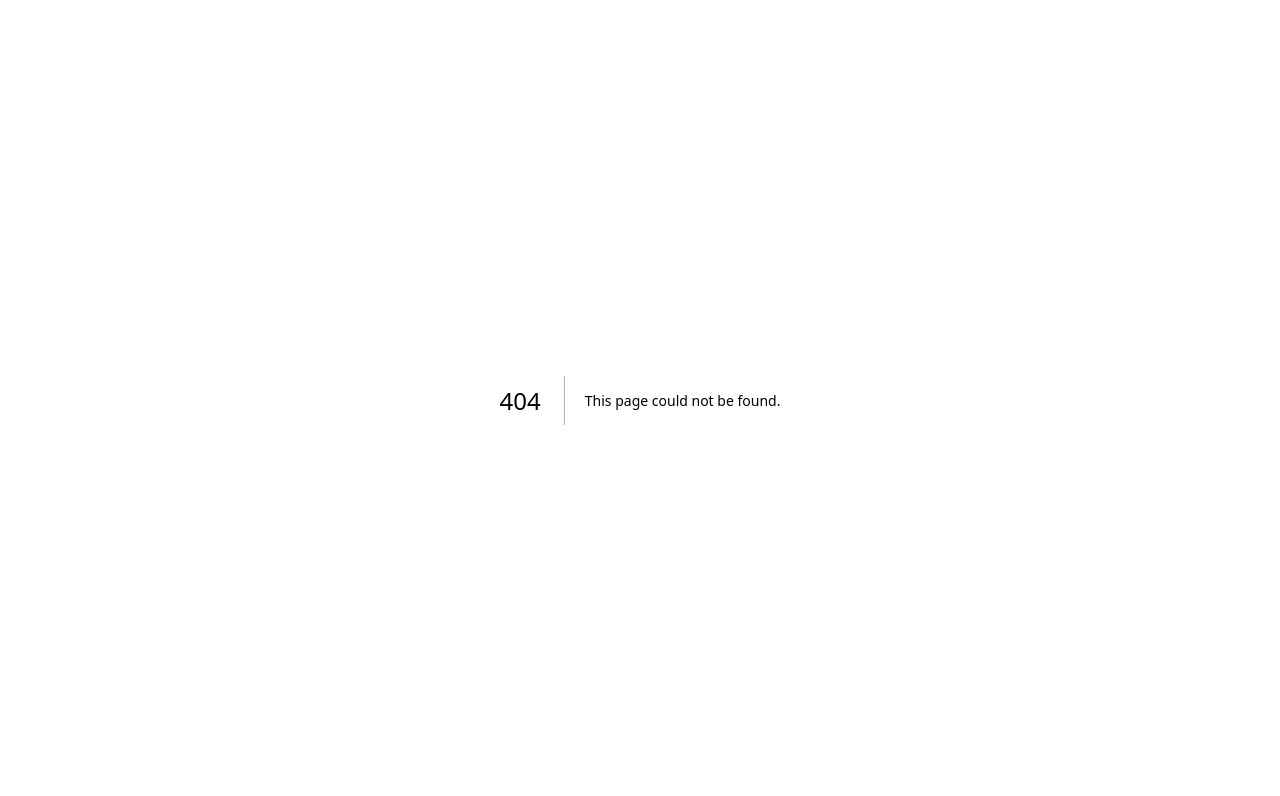
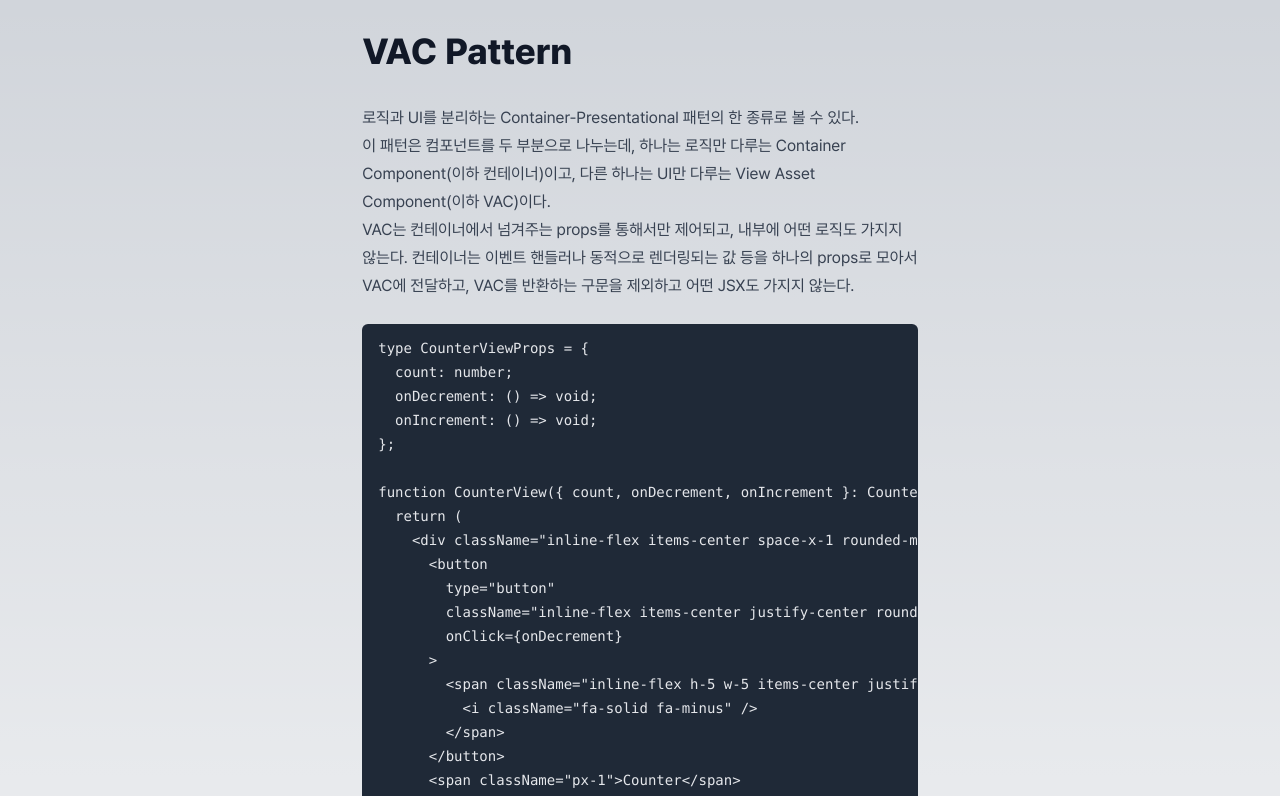
Before and after one commit to ony3000-lab/research-and-development, a Next.js app: page /vac/vac-pattern in a window 1280 px wide. Before the commit this address had no page. Shown: the top 796 px of the page. Built offline with nearby package versions, Linux system fonts and the light colour scheme.

Commit message:
feat: vac 패턴 counter 컴포넌트 구현

```diff
--- a/src/pages/vac/index.tsx
+++ b/src/pages/vac/index.tsx
@@ -1,3 +1,4 @@
+import Link from 'next/link';
 import PageHead from '@/components/PageHead';
 
 export default function VAC() {
@@ -23,6 +24,18 @@ export default function VAC() {
               </li>
             </ul>
           </li>
+          <li>
+            <h2>Counter 컴포넌트 구현 예시</h2>
+
+            <ol>
+              <li>
+                <Link href="/vac/normal-pattern">Normal Pattern</Link>
+              </li>
+              <li>
+                <Link href="/vac/vac-pattern">VAC Pattern</Link>
+              </li>
+            </ol>
+          </li>
         </ul>
       </main>
     </>
--- /dev/null
+++ b/src/pages/vac/normal-pattern.tsx
@@ -0,0 +1,88 @@
+import { useState } from 'react';
+import PageHead from '@/components/PageHead';
+
+function Counter() {
+  const [count, setCount] = useState(0);
+
+  return (
+    <div className="inline-flex items-center space-x-1 rounded-md border-2 border-solid border-blue-500 py-0.5 px-1 dark:border-sky-400">
+      <button
+        type="button"
+        className="inline-flex items-center justify-center rounded-md p-1"
+        onClick={() => {
+          setCount((c) => c - 1);
+        }}
+      >
+        <span className="inline-flex h-5 w-5 items-center justify-center text-[18px]">
+          <i className="fa-solid fa-minus" />
+        </span>
+      </button>
+      <span className="px-1">Counter</span>
+      <span className="px-1 font-bold">{count}</span>
+      <button
+        type="button"
+        className="inline-flex items-center justify-center rounded-md p-1"
+        onClick={() => {
+          setCount((c) => c + 1);
+        }}
+      >
+        <span className="inline-flex h-5 w-5 items-center justify-center text-[18px]">
+          <i className="fa-solid fa-plus" />
+        </span>
+      </button>
+    </div>
+  );
+}
+
+export default function NormalPattern() {
+  return (
+    <>
+      <PageHead title="Normal Pattern" />
+      <main className="prose mx-auto min-h-screen p-8 dark:prose-invert">
+        <h1>Normal Pattern</h1>
+
+        <p>
+          한 덩어리의 컴포넌트 내부에 prop, state, event handler 등을 모두 정의하는, 가장 단순한
+          패턴이며, 흔히 사용된다. 로직과 UI가 한 컴포넌트에 결합되어 있어 유지보수 비용이 증가할 수
+          있다.
+        </p>
+
+        <pre>
+          {/* prettier-ignore */}
+          <code>{`function Counter() {
+  const [count, setCount] = useState(0);
+
+  return (
+    <div className="inline-flex items-center space-x-1 rounded-md border-2 border-solid border-blue-500 py-0.5 px-1 dark:border-sky-400">
+      <button
+        type="button"
+        className="inline-flex items-center justify-center rounded-md p-1"
+        onClick={() => {
+          setCount((c) => c - 1);
+        }}
+      >
+        <span className="inline-flex h-5 w-5 items-center justify-center text-[18px]">
+          <i className="fa-solid fa-minus" />
+        </span>
+      </button>
+      <span className="px-1">Counter</span>
+      <span className="px-1 font-bold">{count}</span>
+      <button
+        type="button"
+        className="inline-flex items-center justify-center rounded-md p-1"
+        onClick={() => {
+          setCount((c) => c + 1);
+        }}
+      >
+        <span className="inline-flex h-5 w-5 items-center justify-center text-[18px]">
+          <i className="fa-solid fa-plus" />
+        </span>
+      </button>
+    </div>
+  );
+}`}</code>
+        </pre>
+      </main>
+    </>
+  );
+}
--- /dev/null
+++ b/src/pages/vac/vac-pattern.tsx
@@ -0,0 +1,127 @@
+import { useState } from 'react';
+import PageHead from '@/components/PageHead';
+
+type CounterViewProps = {
+  count: number;
+  onDecrement: () => void;
+  onIncrement: () => void;
+};
+
+function CounterView({ count, onDecrement, onIncrement }: CounterViewProps) {
+  return (
+    <div className="inline-flex items-center space-x-1 rounded-md border-2 border-solid border-blue-500 py-0.5 px-1 dark:border-sky-400">
+      <button
+        type="button"
+        className="inline-flex items-center justify-center rounded-md p-1"
+        onClick={onDecrement}
+      >
+        <span className="inline-flex h-5 w-5 items-center justify-center text-[18px]">
+          <i className="fa-solid fa-minus" />
+        </span>
+      </button>
+      <span className="px-1">Counter</span>
+      <span className="px-1 font-bold">{count}</span>
+      <button
+        type="button"
+        className="inline-flex items-center justify-center rounded-md p-1"
+        onClick={onIncrement}
+      >
+        <span className="inline-flex h-5 w-5 items-center justify-center text-[18px]">
+          <i className="fa-solid fa-plus" />
+        </span>
+      </button>
+    </div>
+  );
+}
+
+function Counter() {
+  const [count, setCount] = useState(0);
+
+  const vacProps: CounterViewProps = {
+    count,
+    onDecrement: () => {
+      setCount((c) => c - 1);
+    },
+    onIncrement: () => {
+      setCount((c) => c + 1);
+    },
+  };
+
+  return <CounterView {...vacProps} />;
+}
+
+export default function VACPattern() {
+  return (
+    <>
+      <PageHead title="VAC Pattern" />
+      <main className="prose mx-auto min-h-screen p-8 dark:prose-invert">
+        <h1>VAC Pattern</h1>
+
+        <p>
+          로직과 UI를 분리하는 Container-Presentational 패턴의 한 종류로 볼 수 있다.
+          <br />이 패턴은 컴포넌트를 두 부분으로 나누는데, 하나는 로직만 다루는 Container
+          Component(이하 컨테이너)이고, 다른 하나는 UI만 다루는 View Asset Component(이하 VAC)이다.
+          <br />
+          VAC는 컨테이너에서 넘겨주는 props를 통해서만 제어되고, 내부에 어떤 로직도 가지지 않는다.
+          컨테이너는 이벤트 핸들러나 동적으로 렌더링되는 값 등을 하나의 props로 모아서 VAC에
+          전달하고, VAC를 반환하는 구문을 제외하고 어떤 JSX도 가지지 않는다.
+        </p>
+
+        <pre>
+          {/* prettier-ignore */}
+          <code>{`type CounterViewProps = {
+  count: number;
+  onDecrement: () => void;
+  onIncrement: () => void;
+};
+
+function CounterView({ count, onDecrement, onIncrement }: CounterViewProps) {
+  return (
+    <div className="inline-flex items-center space-x-1 rounded-md border-2 border-solid border-blue-500 py-0.5 px-1 dark:border-sky-400">
+      <button
+        type="button"
+        className="inline-flex items-center justify-center rounded-md p-1"
+        onClick={onDecrement}
+      >
+        <span className="inline-flex h-5 w-5 items-center justify-center text-[18px]">
+          <i className="fa-solid fa-minus" />
+        </span>
+      </button>
+      <span className="px-1">Counter</span>
+      <span className="px-1 font-bold">{count}</span>
+      <button
+        type="button"
+        className="inline-flex items-center justify-center rounded-md p-1"
+        onClick={onIncrement}
+      >
+        <span className="inline-flex h-5 w-5 items-center justify-center text-[18px]">
+          <i className="fa-solid fa-plus" />
+        </span>
+      </button>
+    </div>
+  );
+}`}</code>
+        </pre>
+
+        <pre>
+          {/* prettier-ignore */}
+          <code>{`function Counter() {
+  const [count, setCount] = useState(0);
+
+  const vacProps: CounterViewProps = {
+    count,
+    onDecrement: () => {
+      setCount((c) => c - 1);
+    },
+    onIncrement: () => {
+      setCount((c) => c + 1);
+    },
+  };
+
+  return <CounterView {...vacProps} />;
+}`}</code>
+        </pre>
+      </main>
+    </>
+  );
+}
```
